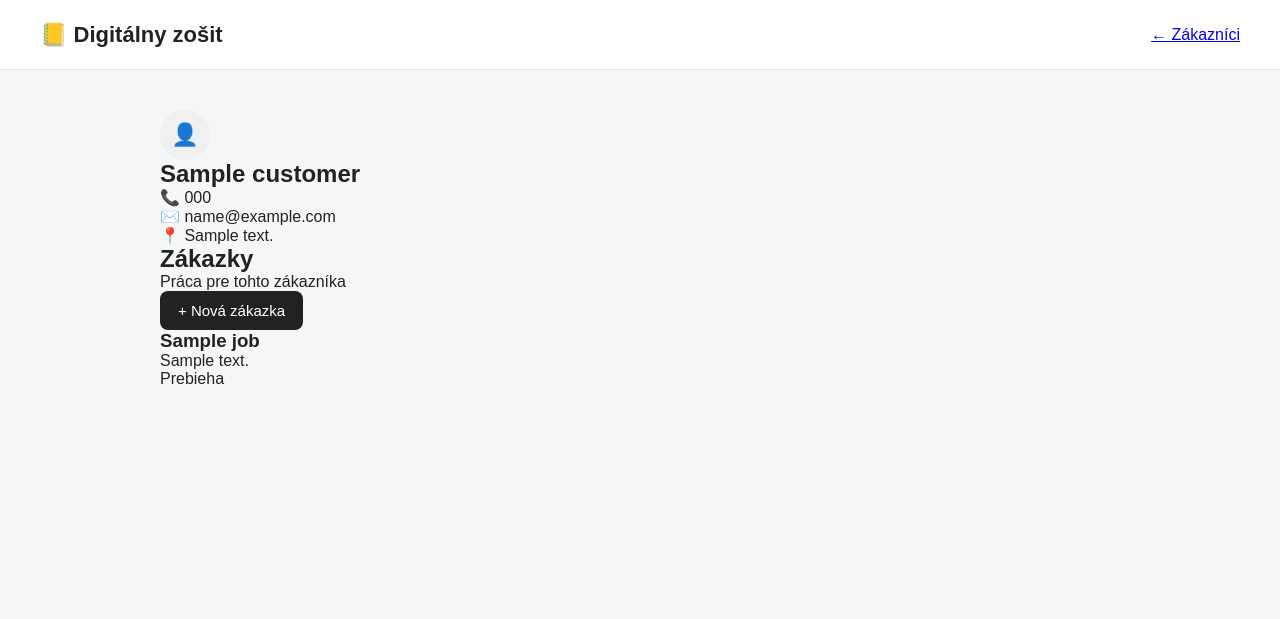
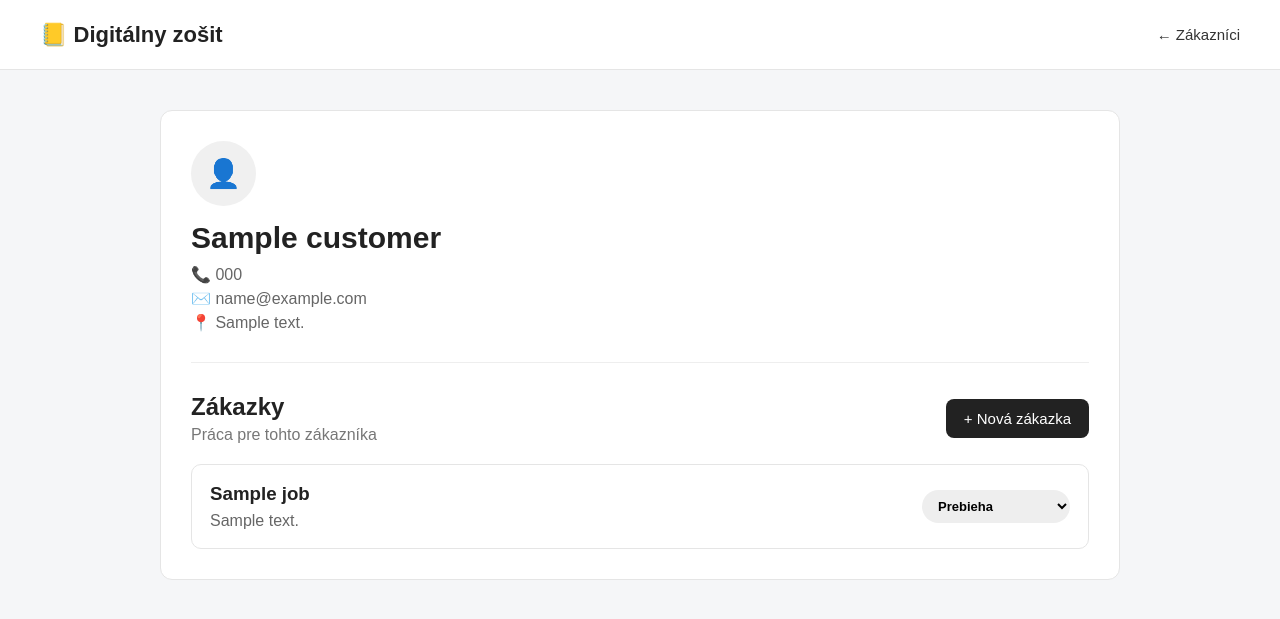
Before and after one commit to janmiscik/digitalny-zosit, a FastAPI app: template templates/customer.html in a window 1280 px wide. Shown: the top 619 px of the page. Run offline with FastAPI, Linux system fonts and the light colour scheme; the template is opened without the code that fills it: most values are stand-ins (such as "Sample title", 1, 10 or a date in 2020).

Commit message:
Add job status management

```diff
--- a/main.py
+++ b/main.py
@@ -123,6 +123,29 @@ def create_job(
     )
 
 
+@app.post("/jobs/{job_id}/status")
+def update_job_status(
+    job_id: int,
+    status: str = Form(...),
+    db: Session = Depends(get_db)
+):
+    job = db.query(Job).filter(
+        Job.id == job_id
+    ).first()
+
+    if job is None:
+        return {"error": "Zákazka neexistuje"}
+
+    job.status = status
+
+    db.commit()
+
+    return RedirectResponse(
+        url=f"/customers/{job.customer_id}",
+        status_code=303
+    )
+
+
 @app.get("/customers")
 def get_customers(db: Session = Depends(get_db)):
     customers = db.query(Customer).all()
--- a/static/style.css
+++ b/static/style.css
@@ -411,3 +411,201 @@ body {
     }
 
 }
+
+/* ================================= */
+/* CUSTOMER DETAIL */
+/* ================================= */
+
+.back-button {
+    text-decoration: none;
+    color: #333;
+    font-size: 15px;
+}
+
+
+.customer-detail {
+    background: white;
+
+    border: 1px solid #e5e5e5;
+
+    border-radius: 12px;
+
+    padding: 30px;
+}
+
+
+.customer-detail-header {
+    padding-bottom: 30px;
+
+    border-bottom: 1px solid #eeeeee;
+}
+
+
+.customer-icon.large {
+    width: 65px;
+    height: 65px;
+
+    font-size: 28px;
+
+    margin-bottom: 15px;
+}
+
+
+.customer-detail-header h1 {
+    font-size: 30px;
+
+    margin-bottom: 10px;
+}
+
+
+.customer-detail-header p {
+    color: #666;
+
+    margin-top: 5px;
+}
+
+
+/* ================================= */
+/* JOBS */
+/* ================================= */
+
+.jobs-header {
+    display: flex;
+
+    align-items: center;
+
+    justify-content: space-between;
+
+    margin-top: 30px;
+
+    margin-bottom: 20px;
+}
+
+
+.jobs-header h2 {
+    font-size: 24px;
+
+    margin-bottom: 5px;
+}
+
+
+.jobs-header p {
+    color: #777;
+}
+
+
+.jobs {
+    display: grid;
+
+    gap: 12px;
+}
+
+
+.job-card {
+    border: 1px solid #e5e5e5;
+
+    border-radius: 10px;
+
+    padding: 18px;
+
+    display: flex;
+
+    align-items: center;
+
+    justify-content: space-between;
+
+    gap: 20px;
+}
+
+
+.job-info {
+    flex: 1;
+}
+
+
+.job-info h3 {
+    margin-bottom: 7px;
+}
+
+
+.job-info p {
+    color: #666;
+}
+
+
+.status-form {
+    flex-shrink: 0;
+}
+
+
+.job-status {
+    border: none;
+
+    border-radius: 20px;
+
+    padding: 8px 12px;
+
+    font-size: 13px;
+
+    font-weight: 600;
+
+    cursor: pointer;
+
+    background: #eeeeee;
+}
+
+
+/* SELECT V MODALE */
+
+.modal-content select {
+    width: 100%;
+
+    border: 1px solid #d8d8d8;
+
+    border-radius: 8px;
+
+    padding: 11px;
+
+    font-size: 15px;
+
+    font-family: inherit;
+
+    background: white;
+}
+
+
+/* MOBILE */
+
+@media (max-width: 600px) {
+
+    .customer-detail {
+        padding: 20px;
+    }
+
+
+    .jobs-header {
+        align-items: flex-start;
+
+        flex-direction: column;
+
+        gap: 15px;
+    }
+
+
+    .job-card {
+        align-items: flex-start;
+
+        flex-direction: column;
+    }
+
+
+    .status-form {
+        width: 100%;
+    }
+
+
+    .job-status {
+        width: 100%;
+    }
+
+}
--- a/templates/customer.html
+++ b/templates/customer.html
@@ -5,10 +5,14 @@
 
     <meta charset="UTF-8">
 
-    <meta name="viewport"
-          content="width=device-width, initial-scale=1.0">
+    <meta
+        name="viewport"
+        content="width=device-width, initial-scale=1.0"
+    >
 
-    <title>{{ customer.name }} - Digitálny zošit</title>
+    <title>
+        {{ customer.name }} - Digitálny zošit
+    </title>
 
     <link
         rel="stylesheet"
@@ -42,42 +46,52 @@
 
     <section class="customer-detail">
 
+
         <div class="customer-detail-header">
 
-            <div>
 
             <div class="customer-icon large">
                 👤
             </div>
 
+
             <h1>
                 {{ customer.name }}
             </h1>
 
+
             {% if customer.phone %}
+
                 <p>
                     📞 {{ customer.phone }}
                 </p>
+
             {% endif %}
 
+
             {% if customer.email %}
+
                 <p>
                     ✉️ {{ customer.email }}
                 </p>
+
             {% endif %}
 
+
             {% if customer.address %}
+
                 <p>
                     📍 {{ customer.address }}
                 </p>
+
             {% endif %}
 
-            </div>
 
         </div>
 
 
         <div class="jobs-header">
+
 
             <div>
 
@@ -91,12 +105,14 @@
 
             </div>
 
+
             <button
                 class="new-customer-button"
                 onclick="openJobForm()"
             >
                 + Nová zákazka
             </button>
+
 
         </div>
 
@@ -109,13 +125,17 @@
 
                 {% for job in jobs %}
 
+
                     <div class="job-card">
 
-                        <div>
+
+                        <div class="job-info">
+
 
                             <h3>
                                 {{ job.title }}
                             </h3>
+
 
                             {% if job.description %}
 
@@ -125,16 +145,82 @@
 
                             {% endif %}
 
+
                         </div>
 
 
-                        <span class="job-status">
+                        <form
+                            action="/jobs/{{ job.id }}/status"
+                            method="post"
+                            class="status-form"
+                        >
 
-                            {{ job.status }}
 
-                        </span>
+                            <select
+                                name="status"
+                                onchange="this.form.submit()"
+                                class="job-status status-{{ job.status | lower | replace(' ', '-') }}"
+                            >
+
+
+                                <option
+                                    value="Nová"
+                                    {% if job.status == "Nová" %}
+                                        selected
+                                    {% endif %}
+                                >
+                                    Nová
+                                </option>
+
+
+                                <option
+                                    value="Dohodnutá"
+                                    {% if job.status == "Dohodnutá" %}
+                                        selected
+                                    {% endif %}
+                                >
+                                    Dohodnutá
+                                </option>
+
+
+                                <option
+                                    value="Prebieha"
+                                    {% if job.status == "Prebieha" %}
+                                        selected
+                                    {% endif %}
+                                >
+                                    Prebieha
+                                </option>
+
+
+                                <option
+                                    value="Čaká na materiál"
+                                    {% if job.status == "Čaká na materiál" %}
+                                        selected
+                                    {% endif %}
+                                >
+                                    Čaká na materiál
+                                </option>
+
+
+                                <option
+                                    value="Hotová"
+                                    {% if job.status == "Hotová" %}
+                                        selected
+                                    {% endif %}
+                                >
+                                    Hotová
+                                </option>
+
+
+                            </select>
+
+
+                        </form>
+
 
                     </div>
+
 
                 {% endfor %}
 
@@ -144,17 +230,21 @@
 
                 <div class="empty-state">
 
+
                     <div class="empty-icon">
                         🔧
                     </div>
+
 
                     <h2>
                         Zatiaľ žiadne zákazky
                     </h2>
 
+
                     <p>
                         Pridajte prvú zákazku pre tohto zákazníka.
                     </p>
+
 
                     <button
                         class="new-customer-button"
@@ -162,6 +252,7 @@
                     >
                         + Pridať zákazku
                     </button>
+
 
                 </div>
 
@@ -178,7 +269,9 @@
 </main>
 
 
+<!-- ================================= -->
 <!-- FORMULÁR ZÁKAZKY -->
+<!-- ================================= -->
 
 
 <div
@@ -192,9 +285,11 @@
 
         <div class="modal-header">
 
+
             <h2>
                 Nová zákazka
             </h2>
+
 
             <button
                 class="close-button"
@@ -202,6 +297,7 @@
             >
                 ×
             </button>
+
 
         </div>
 
@@ -223,6 +319,7 @@
                 Názov zákazky *
             </label>
 
+
             <input
                 type="text"
                 name="title"
@@ -235,6 +332,7 @@
                 Popis
             </label>
 
+
             <textarea
                 name="description"
                 rows="4"
@@ -246,9 +344,8 @@
                 Stav
             </label>
 
-            <select
-                name="status"
-            >
+
+            <select name="status">
 
                 <option value="Nová">
                     Nová
@@ -275,6 +372,7 @@
 
             <div class="form-buttons">
 
+
                 <button
                     type="button"
                     class="cancel-button"
@@ -283,12 +381,14 @@
                     Zrušiť
                 </button>
 
+
                 <button
                     type="submit"
                     class="save-button"
                 >
                     Uložiť zákazku
                 </button>
+
 
             </div>
 
```
Lines whose indentation alone changed are shown as unchanged.
